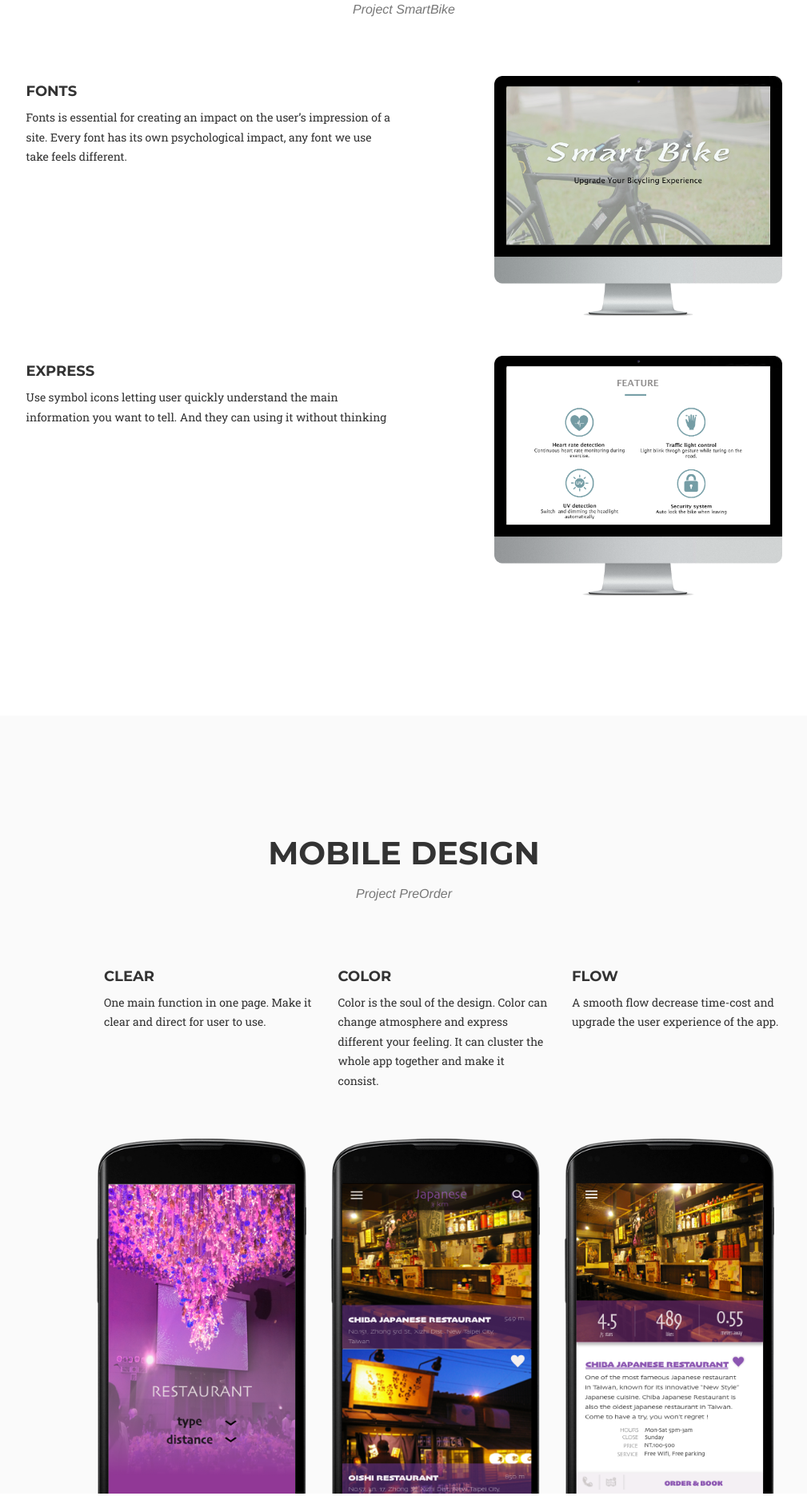
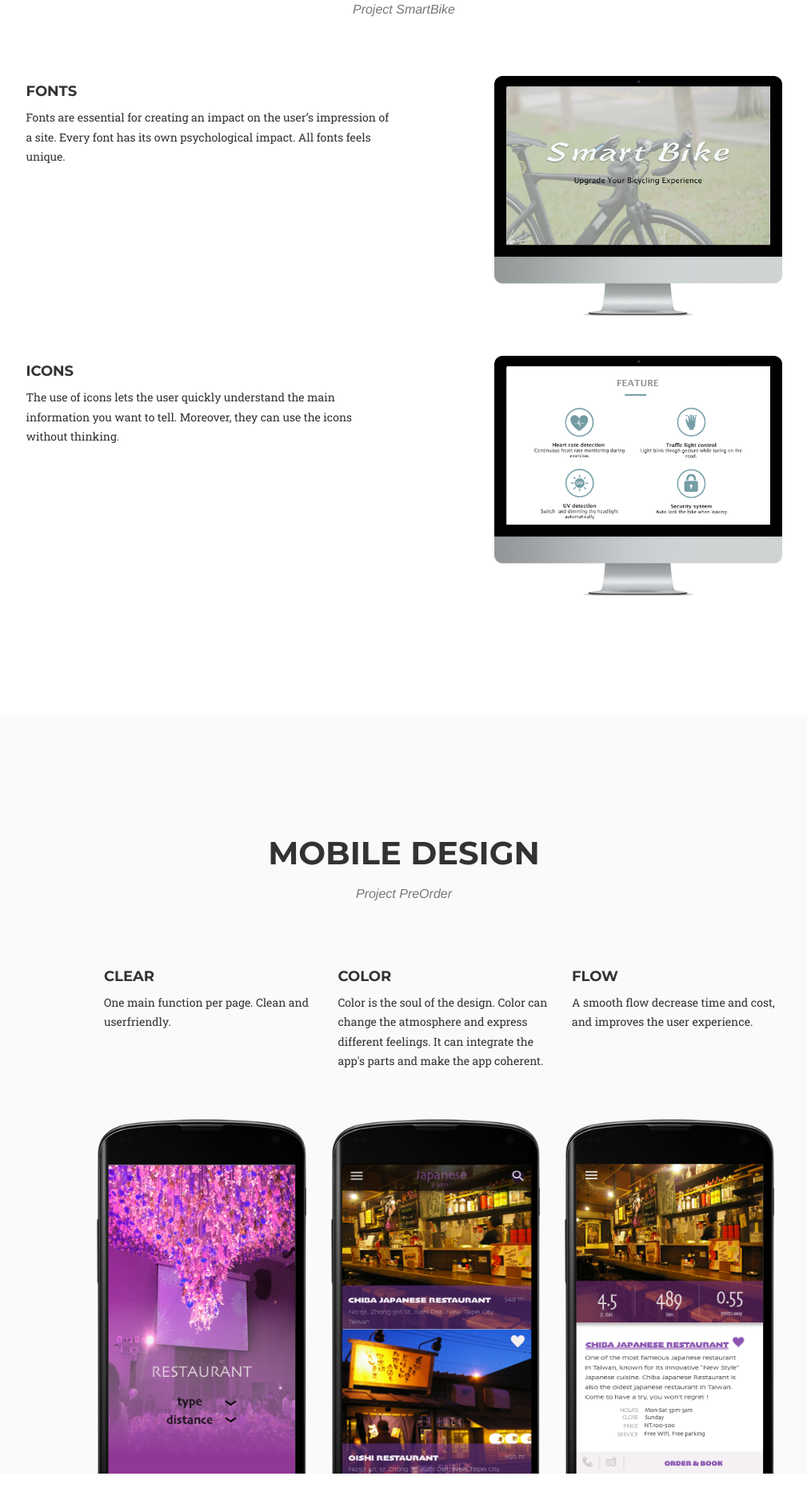
Before and after one commit to szufang/szufang.github.io, a website: page index.html in a window 1280 px wide. Shown: the part 959-2830 px from the top of the page at 80% size, without its empty margins (135-1144 px from the left). Drawn offline with nearby package versions, Linux system fonts and the light colour scheme; a web font is replaced by a local one.

Commit message:
Grammer check
From Stephan and Hsin

```diff
--- a/index.html
+++ b/index.html
@@ -108,7 +108,7 @@
 Fonts
                     </h4>
                 <p>
-Fonts is essential for creating an impact on the user’s impression of a site. Every font has its own psychological impact, any font we use take feels different.
+Fonts are essential for creating an impact on the user’s impression of a site. Every font has its own psychological impact. All fonts feels unique.
 </p>
                 </div>
 <div class="col-lg-offset-1 col-md-4  ">
@@ -120,11 +120,11 @@ Fonts is essential for creating an impact on the user’s impression of a site.
  <div class="row">
                  <div class="col-lg-offset-1 col-md-5 portfolio-item">
                     <h4>
-Express
+Icons
                     </h4>
                 <p>
 
-Use symbol icons letting user quickly understand the main information you want to tell. And they can using it without thinking</p>
+The use of icons lets the user quickly understand the main information you want to tell. Moreover, they can use the icons without thinking.</p>
                 </div>
 <div class="col-lg-offset-1 col-md-4 ">
 
@@ -149,7 +149,7 @@ Use symbol icons letting user quickly understand the main information you want t
 Clear
                     </h4>
                 <p>
-One main function in one page. Make it clear and direct for user to use.
+One main function per page. Clean and userfriendly.
 </p>
 
                 </div>
@@ -158,7 +158,7 @@ One main function in one page. Make it clear and direct for user to use.
 Color
                     </h4>
                 <p>
-Color is the soul of the design. Color can change atmosphere and express different your feeling. It can cluster the whole app together and make it consist.
+Color is the soul of the design. Color can change the atmosphere and express different feelings. It can integrate the app's parts and make the app coherent.
 </p>
     </div>
 <div class=" col-md-3 ">
@@ -167,7 +167,7 @@ Flow
                     </h4>
                 <p>
 
-A smooth flow decrease time-cost and upgrade the user experience of the app.</p>
+A smooth flow decrease time and cost, and improves the user experience.</p>
           </div>
 <div class="col-lg-offset-2  col-md-3 portfolio-item">
 
@@ -210,7 +210,7 @@ A smooth flow decrease time-cost and upgrade the user experience of the app.</p>
 
                                 </div>
                                 <div class="timeline-body">
-                                    <p class="text-muted"> Defining clients, analyzing situations they may occur and thinking ideas that can help them to do in efficiency.</p>
+                                    <p class="text-muted"> Defining clients, analyzing situations that may occur and identifying ideas that can help them to increase efficiency.</p>
                                 </div>
                             </div>
                         </li>
@@ -224,7 +224,7 @@ A smooth flow decrease time-cost and upgrade the user experience of the app.</p>
 
                                 </div>
                                <div class="timeline-body">
-                                    <p class="text-muted">Thinking the operating procedures. And setup each page's main function.</p>
+                                    <p class="text-muted">Thinking about the operating procedures and configuring each page's main function.</p>
                                 </div>
                             </div>
                         </li>
@@ -238,7 +238,7 @@ A smooth flow decrease time-cost and upgrade the user experience of the app.</p>
 
                                 </div>
                                 <div class="timeline-body">
-                                    <p class="text-muted">Turn the fuctions into interface design.  </div>
+                                    <p class="text-muted">Turning the fuctions into interface design.  </div>
                             </div>
                         </li>
 
@@ -252,7 +252,7 @@ A smooth flow decrease time-cost and upgrade the user experience of the app.</p>
 
                                 </div>
                                <div class="timeline-body">
-                                    <p class="text-muted">Base on the draft, now thinking more detail about the interface, such as main color. </p>
+                                    <p class="text-muted">Based on the draft, the attention turns to the interface details, such as the color theme. </p>
                                 </div>
                             </div>
                         </li>
```
